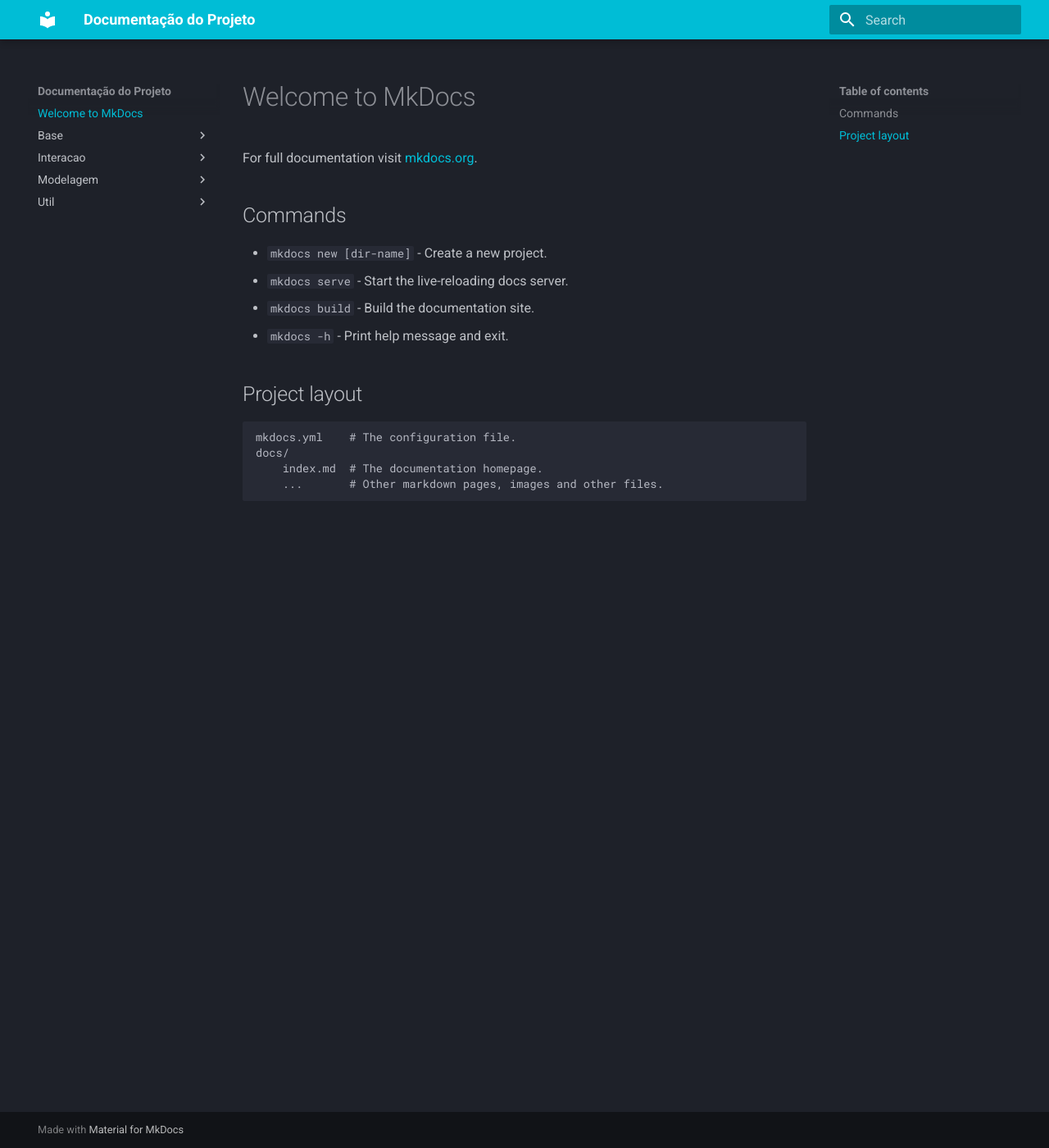
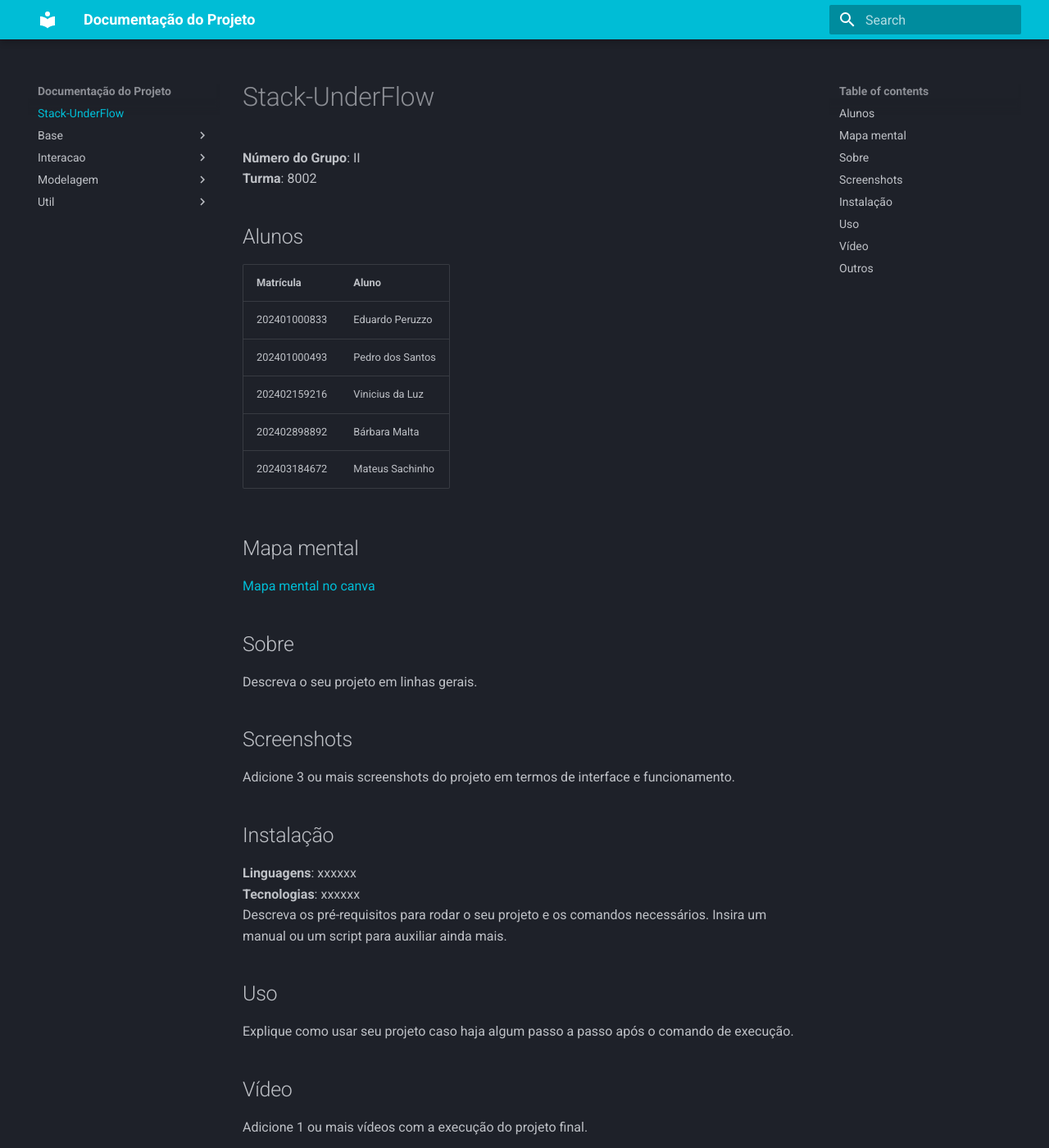
Before and after one commit to Projetos-de-Extensao/PBE_25.1_8002_Stack-UnderFlow, an MkDocs documentation site: the page built from docs/index.md, in a window 1280 px wide and 1400 px high. Shown: the whole window at 82% size. Built offline with MkDocs 1.6.1 and Material for MkDocs 9.7.7, drawn with Linux system fonts in a browser that asks for light colours; some of the changed text lies outside the part shown.

Commit message:
docs/index.md update

```diff
--- a/docs/index.md
+++ b/docs/index.md
@@ -1,17 +1,38 @@
-# Welcome to MkDocs
+# Stack-UnderFlow
 
-For full documentation visit [mkdocs.org](https://www.mkdocs.org).
+**Número do Grupo**: II<br>
+**Turma**: 8002<br>
 
-## Commands
+## Alunos
+|Matrícula | Aluno |
+| -- | -- |
+| 202401000833  |  Eduardo Peruzzo |
+| 202401000493  |  Pedro dos Santos |
+| 202402159216  |  Vinicius da Luz |
+| 202402898892  |  Bárbara Malta |
+| 202403184672  |  Mateus Sachinho |
 
-* `mkdocs new [dir-name]` - Create a new project.
-* `mkdocs serve` - Start the live-reloading docs server.
-* `mkdocs build` - Build the documentation site.
-* `mkdocs -h` - Print help message and exit.
+## Mapa mental
 
-## Project layout
+[Mapa mental no canva](https://www.canva.com/design/DAGi2i6MryE/OP75rrcf3gHED32h_s2GKg/view?utm_content=DAGi2i6MryE&utm_campaign=designshare&utm_medium=link2&utm_source=uniquelinks&utlId=h5929975859)
 
-    mkdocs.yml    # The configuration file.
-    docs/
-        index.md  # The documentation homepage.
-        ...       # Other markdown pages, images and other files.
+## Sobre
+Descreva o seu projeto em linhas gerais.
+
+## Screenshots
+Adicione 3 ou mais screenshots do projeto em termos de interface e funcionamento.
+
+## Instalação
+**Linguagens**: xxxxxx<br>
+**Tecnologias**: xxxxxx<br>
+Descreva os pré-requisitos para rodar o seu projeto e os comandos necessários.
+Insira um manual ou um script para auxiliar ainda mais.
+
+## Uso
+Explique como usar seu projeto caso haja algum passo a passo após o comando de execução.
+
+## Vídeo
+Adicione 1 ou mais vídeos com a execução do projeto final.
+
+## Outros
+Quaisquer outras informações sobre seu projeto podem ser descritas abaixo.
```
